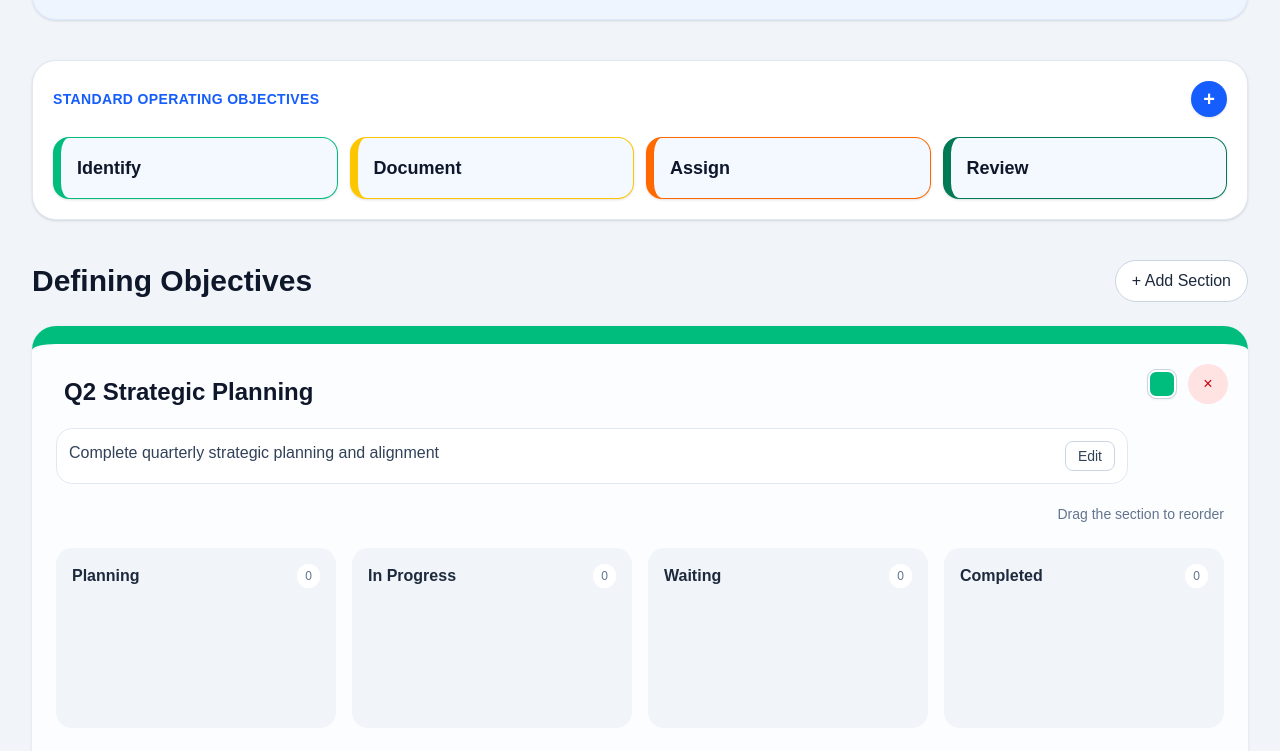
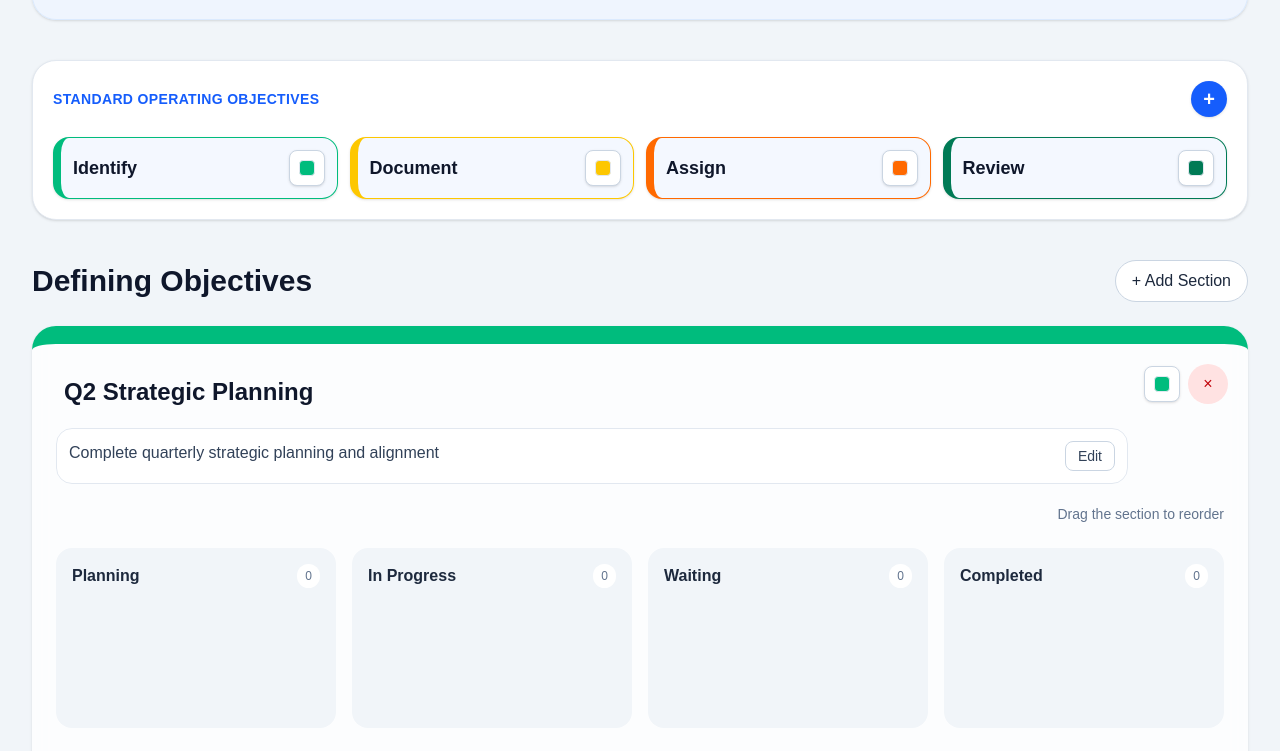
Before and after one commit to NaNo8831/Tool, a Next.js app: page / in a window 1280 px wide. Shown: the part 637-1388 px from the top of the page. Built offline with nearby package versions, Linux system fonts and the light colour scheme.

Commit message:
Refine color selectors and storage hydration

```diff
--- a/app/components/ui/ColorSquareSelect.tsx
+++ b/app/components/ui/ColorSquareSelect.tsx
@@ -1,5 +1,6 @@
 'use client';
 
+import { useEffect, useRef, useState } from 'react';
 import { objectiveColorOptions } from '@/app/lib/objectiveOptions';
 import type { ObjectiveColor } from '@/app/types/objective';
 
@@ -10,27 +11,83 @@ interface ColorSquareSelectProps {
 }
 
 export function ColorSquareSelect({ value, onChange, ariaLabel }: ColorSquareSelectProps) {
+  const [isOpen, setIsOpen] = useState(false);
+  const containerRef = useRef<HTMLDivElement | null>(null);
   const selectedOption = objectiveColorOptions.find((option) => option.value === value) ?? objectiveColorOptions[0];
 
+  useEffect(() => {
+    if (!isOpen) return;
+
+    const handlePointerDown = (event: PointerEvent) => {
+      if (containerRef.current?.contains(event.target as Node)) return;
+      setIsOpen(false);
+    };
+
+    const handleKeyDown = (event: KeyboardEvent) => {
+      if (event.key === 'Escape') setIsOpen(false);
+    };
+
+    document.addEventListener('pointerdown', handlePointerDown);
+    document.addEventListener('keydown', handleKeyDown);
+    return () => {
+      document.removeEventListener('pointerdown', handlePointerDown);
+      document.removeEventListener('keydown', handleKeyDown);
+    };
+  }, [isOpen]);
+
   return (
-    <label
-      className="relative inline-flex h-9 w-9 shrink-0 items-center justify-center"
+    <div
+      ref={containerRef}
+      className="relative inline-flex shrink-0"
+      onClick={(event) => event.stopPropagation()}
       onMouseDown={(event) => event.stopPropagation()}
       onDragStart={(event) => event.stopPropagation()}
     >
-      <span className="sr-only">{ariaLabel}</span>
-      <select
-        value={selectedOption.value}
-        onChange={(event) => onChange(event.target.value as ObjectiveColor)}
-        className={`h-7 w-7 cursor-pointer appearance-none rounded-lg border-2 border-white text-transparent shadow-sm outline outline-1 outline-slate-300 transition hover:scale-105 focus:ring-2 focus:ring-blue-300 ${selectedOption.swatchClass}`}
+      <button
+        type="button"
+        onClick={() => setIsOpen((current) => !current)}
+        className="flex h-9 w-9 items-center justify-center rounded-lg border border-slate-300 bg-white shadow-sm transition hover:bg-slate-50 focus:outline-none focus:ring-2 focus:ring-blue-300"
         aria-label={ariaLabel}
+        aria-haspopup="listbox"
+        aria-expanded={isOpen}
       >
-        {objectiveColorOptions.map((option) => (
-          <option key={option.value} value={option.value}>
-            {option.label}
-          </option>
-        ))}
-      </select>
-    </label>
+        <span
+          className={`h-4 w-4 rounded-sm border border-slate-200 ${selectedOption.swatchClass}`}
+          aria-hidden="true"
+        />
+      </button>
+
+      {isOpen ? (
+        <div
+          role="listbox"
+          aria-label={ariaLabel}
+          className="absolute right-0 top-10 z-30 grid grid-cols-5 gap-1 rounded-xl border border-slate-200 bg-white p-2 shadow-lg"
+        >
+          {objectiveColorOptions.map((option) => {
+            const isSelected = option.value === selectedOption.value;
+
+            return (
+              <button
+                key={option.value}
+                type="button"
+                role="option"
+                aria-label={option.label}
+                aria-selected={isSelected}
+                onClick={() => {
+                  onChange(option.value);
+                  setIsOpen(false);
+                }}
+                className={`flex h-7 w-7 items-center justify-center rounded-md border bg-white focus:outline-none focus:ring-2 focus:ring-blue-300 ${isSelected ? 'border-slate-500 ring-2 ring-slate-300' : 'border-slate-200'}`}
+              >
+                <span
+                  className={`h-4 w-4 rounded-sm ${option.swatchClass}`}
+                  aria-hidden="true"
+                />
+              </button>
+            );
+          })}
+        </div>
+      ) : null}
+    </div>
   );
 }
--- a/app/hooks/useLocalStorage.ts
+++ b/app/hooks/useLocalStorage.ts
@@ -15,29 +15,31 @@ function readLocalStorageValue<T>(key: string): T | null {
   }
 }
 
-export function useLocalStorage<T>(key: string, initialValue: T): [T, Dispatch<SetStateAction<T>>] {
+export function useLocalStorage<T>(key: string, initialValue: T): [T, Dispatch<SetStateAction<T>>, boolean] {
   const [value, setValue] = useState<T>(initialValue);
-  const hasLoadedStoredValue = useRef(false);
+  const [hasLoadedStoredValue, setHasLoadedStoredValue] = useState(false);
+  const hasLoadedStoredValueRef = useRef(false);
 
   useEffect(() => {
-    hasLoadedStoredValue.current = false;
+    hasLoadedStoredValueRef.current = false;
 
     const timeoutId = window.setTimeout(() => {
       const storedValue = readLocalStorageValue<T>(key);
-      hasLoadedStoredValue.current = true;
-
       if (storedValue !== null) {
         setValue(storedValue);
       }
+
+      hasLoadedStoredValueRef.current = true;
+      setHasLoadedStoredValue(true);
     }, 0);
 
     return () => window.clearTimeout(timeoutId);
   }, [key]);
 
   useEffect(() => {
-    if (!hasLoadedStoredValue.current) return;
+    if (!hasLoadedStoredValue || !hasLoadedStoredValueRef.current) return;
     window.localStorage.setItem(key, JSON.stringify(value));
-  }, [key, value]);
+  }, [hasLoadedStoredValue, key, value]);
 
-  return [value, setValue];
+  return [value, setValue, hasLoadedStoredValue];
 }
--- a/app/hooks/useObjectives.ts
+++ b/app/hooks/useObjectives.ts
@@ -123,7 +123,7 @@ const normalizeObjectives = (storedObjectives: Objective[]): { objectives: Objec
 };
 
 export const useObjectives = () => {
-  const [objectives, setObjectives] = useLocalStorage<Objective[]>('leadership-objectives', objectivesData);
+  const [objectives, setObjectives, hasLoadedObjectives] = useLocalStorage<Objective[]>('leadership-objectives', objectivesData);
   const [taskInputs, setTaskInputs] = useState<Record<number, TaskInput>>({});
   const [selectedTask, setSelectedTask] = useState<{ objectiveId: number; taskId: number } | null>(null);
   const [draggingObjectiveId, setDraggingObjectiveId] = useState<number | null>(null);
@@ -138,9 +138,9 @@ export const useObjectives = () => {
     : null;
 
   useEffect(() => {
-    if (!normalizedObjectivesResult.changed) return;
+    if (!hasLoadedObjectives || !normalizedObjectivesResult.changed) return;
     setObjectives(normalizedObjectivesResult.objectives);
-  }, [normalizedObjectivesResult, setObjectives]);
+  }, [hasLoadedObjectives, normalizedObjectivesResult, setObjectives]);
 
   const updateObjectiveTitle = (id: number, newTitle: string) => {
     setObjectives(objectives.map((obj) =>
@@ -310,6 +310,7 @@ export const useObjectives = () => {
     updateTaskStatus,
     updateTaskInput,
     openTaskDetails,
-    closeTaskDetails
+    closeTaskDetails,
+    hasLoadedObjectives
   };
 };
--- a/app/page.tsx
+++ b/app/page.tsx
@@ -149,31 +149,35 @@ export default function Home() {
     updateTaskInput,
     openTaskDetails,
     closeTaskDetails,
+    hasLoadedObjectives,
   } = useObjectives();
-  const [meetings, setMeetings] = useLocalStorage<MeetingRecord[]>(
+  const [meetings, setMeetings, hasLoadedMeetings] = useLocalStorage<MeetingRecord[]>(
     "leadership-meetings",
     initialMeetings,
   );
-  const [activeMeetingId, setActiveMeetingId] = useLocalStorage<number>(
+  const [activeMeetingId, setActiveMeetingId, hasLoadedActiveMeetingId] = useLocalStorage<number>(
     "leadership-active-meeting-id",
     initialMeetings[0].id,
   );
-  const [dashboardTitle, setDashboardTitle] = useLocalStorage(
+  const [dashboardTitle, setDashboardTitle, hasLoadedDashboardTitle] = useLocalStorage(
     "leadership-dashboard-title",
     defaultDashboardTitle,
   );
-  const [organizationInfo, setOrganizationInfo] = useLocalStorage(
+  const [organizationInfo, setOrganizationInfo, hasLoadedOrganizationInfo] = useLocalStorage(
     "leadership-organization-info",
     defaultOrganizationInfo,
   );
-  const [meetingSectionOrder, setMeetingSectionOrder] = useLocalStorage<
+  const [meetingSectionOrder, setMeetingSectionOrder, hasLoadedMeetingSectionOrder] = useLocalStorage<
     MeetingSectionKey[]
   >("leadership-meeting-section-order", defaultMeetingSectionOrder);
-  const [strategicTopicItems, setStrategicTopicItems] = useLocalStorage<
+  const [strategicTopicItems, setStrategicTopicItems, hasLoadedStrategicTopicItems] = useLocalStorage<
     MeetingItem[]
   >(strategicTopicsStorageKey, []);
-  const [standardOperatingObjectives, setStandardOperatingObjectives] =
-    useLocalStorage<StandardOperatingObjective[]>(
+  const [
+    standardOperatingObjectives,
+    setStandardOperatingObjectives,
+    hasLoadedStandardOperatingObjectives,
+  ] = useLocalStorage<StandardOperatingObjective[]>(
     "leadership-standard-operating-objectives",
     defaultStandardOperatingObjectives,
   );
@@ -219,8 +223,19 @@ export default function Home() {
   });
   const canNavigateToPreviousMeeting = activeMeetingIndex > 0;
   const canNavigateToNextMeeting = activeMeetingIndex < meetings.length - 1;
+  const hasLoadedDashboardStorage =
+    hasLoadedObjectives &&
+    hasLoadedMeetings &&
+    hasLoadedActiveMeetingId &&
+    hasLoadedDashboardTitle &&
+    hasLoadedOrganizationInfo &&
+    hasLoadedMeetingSectionOrder &&
+    hasLoadedStrategicTopicItems &&
+    hasLoadedStandardOperatingObjectives;
 
   useEffect(() => {
+    if (!hasLoadedMeetings) return;
+
     const timeoutId = window.setTimeout(() => {
       if (window.localStorage.getItem("leadership-meetings") !== null) return;
 
@@ -232,9 +247,11 @@ export default function Home() {
     }, 0);
 
     return () => window.clearTimeout(timeoutId);
-  }, [setActiveMeetingId, setMeetings]);
+  }, [hasLoadedMeetings, setActiveMeetingId, setMeetings]);
 
   useEffect(() => {
+    if (!hasLoadedStrategicTopicItems) return;
+
     const timeoutId = window.setTimeout(() => {
       if (window.localStorage.getItem(strategicTopicsStorageKey) !== null)
         return;
@@ -246,10 +263,10 @@ export default function Home() {
     }, 0);
 
     return () => window.clearTimeout(timeoutId);
-  }, [setStrategicTopicItems]);
+  }, [hasLoadedStrategicTopicItems, setStrategicTopicItems]);
 
   useEffect(() => {
-    if (strategicTopicItems.length === 0) return;
+    if (!hasLoadedStrategicTopicItems || strategicTopicItems.length === 0) return;
 
     const fallbackMeeting = meetings[0] ?? activeMeeting;
     const needsNormalization = strategicTopicItems.some(
@@ -268,9 +285,17 @@ export default function Home() {
         normalizeStrategicTopic(item, fallbackMeeting, 0),
       ),
     );
-  }, [activeMeeting, meetings, setStrategicTopicItems, strategicTopicItems]);
+  }, [
+    activeMeeting,
+    hasLoadedStrategicTopicItems,
+    meetings,
+    setStrategicTopicItems,
+    strategicTopicItems,
+  ]);
 
   useEffect(() => {
+    if (!hasLoadedStandardOperatingObjectives) return;
+
     const needsColorDefaults = standardOperatingObjectives.some(
       (item) => item.color === undefined,
     );
@@ -283,7 +308,11 @@ export default function Home() {
         color: item.color ?? defaultObjectiveColor,
       })),
     );
-  }, [setStandardOperatingObjectives, standardOperatingObjectives]);
+  }, [
+    hasLoadedStandardOperatingObjectives,
+    setStandardOperatingObjectives,
+    standardOperatingObjectives,
+  ]);
 
   const handleDragOver = (event: DragEvent<HTMLDivElement>) => {
     event.preventDefault();
@@ -547,6 +576,16 @@ export default function Home() {
     closeStandardObjectiveEditor();
   };
 
+  const updateStandardObjectiveColor = (
+    itemId: number,
+    color: ObjectiveColor,
+  ) => {
+    setStandardOperatingObjectives(
+      standardOperatingObjectives.map((item) =>
+        item.id === itemId ? { ...item, color } : item,
+      ),
+    );
+  };
 
   const meetingSections: Record<MeetingSectionKey, MeetingSectionConfig> = {
     agenda: {
@@ -634,6 +673,18 @@ export default function Home() {
     return <p className="text-slate-700 whitespace-pre-line">{value}</p>;
   };
 
+  if (!hasLoadedDashboardStorage) {
+    return (
+      <main className="min-h-screen bg-slate-100 p-8">
+        <div className="mx-auto flex min-h-[60vh] max-w-7xl items-center justify-center">
+          <div className="rounded-3xl border border-slate-200 bg-white px-6 py-5 text-center text-slate-600 shadow-sm">
+            Loading saved dashboard…
+          </div>
+        </div>
+      </main>
+    );
+  }
+
   return (
     <main className="min-h-screen bg-slate-100 p-8">
       <div className="max-w-7xl mx-auto">
@@ -712,14 +763,23 @@ export default function Home() {
 
           <div className="grid gap-3 md:grid-cols-4">
             {standardOperatingObjectives.map((item) => (
+              <div
+                key={item.id}
+                className={`flex items-center gap-3 rounded-2xl border border-l-8 border-blue-100 bg-blue-50/70 p-3 text-slate-900 shadow-sm transition hover:border-blue-200 hover:bg-blue-100/80 ${objectiveColorClasses[getStandardObjectiveColor(item)]}`}
+              >
                 <button
-                key={item.id}
                   type="button"
                   onClick={() => openStandardObjectiveEditor(item)}
-                className={`rounded-2xl border border-l-8 border-blue-100 bg-blue-50/70 p-4 text-left text-lg font-semibold text-slate-900 shadow-sm transition hover:border-blue-200 hover:bg-blue-100/80 focus:outline-none focus:ring-2 focus:ring-blue-300 ${objectiveColorClasses[getStandardObjectiveColor(item)]}`}
+                  className="min-w-0 flex-1 text-left text-lg font-semibold focus:outline-none focus:ring-2 focus:ring-blue-300 rounded-lg"
                 >
                   <span className="block truncate">{item.title}</span>
                 </button>
+                <ColorSquareSelect
+                  value={getStandardObjectiveColor(item)}
+                  onChange={(color) => updateStandardObjectiveColor(item.id, color)}
+                  ariaLabel="Standard operating objective color"
+                />
+              </div>
             ))}
           </div>
         </section>
@@ -866,8 +926,7 @@ export default function Home() {
             </div>
 
             <div className="space-y-5">
-              <div className="flex items-start gap-4">
-                <label className="block flex-1">
+              <label className="block">
                 <span className="mb-2 block text-lg font-semibold text-slate-900">
                   Title
                 </span>
@@ -884,19 +943,6 @@ export default function Home() {
                   placeholder="New Standard Objective"
                 />
               </label>
-                <div className="pt-9">
-                  <ColorSquareSelect
-                    value={standardObjectiveDraft.color}
-                    onChange={(color) =>
-                      setStandardObjectiveDraft((draft) => ({
-                        ...draft,
-                        color,
-                      }))
-                    }
-                    ariaLabel="Standard operating objective color"
-                  />
-                </div>
-              </div>
 
               <div>
                 <span className="mb-2 block text-lg font-semibold text-slate-900">
```
Lines whose indentation alone changed are shown as unchanged.
